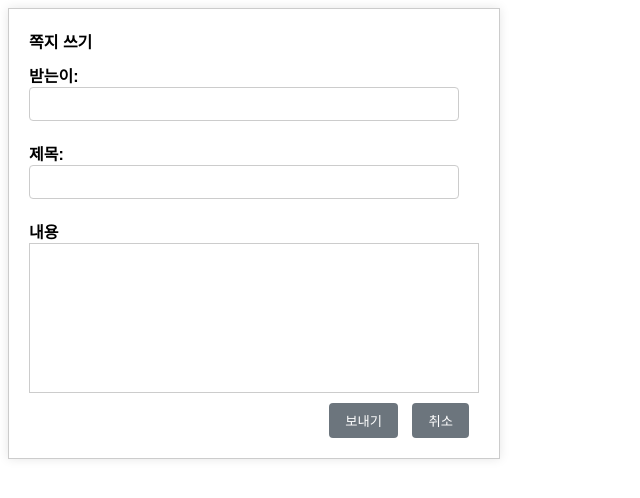
After one commit to Mokki0701/UFC, a Spring app: page /common/main/messageSend in a window 1280 px wide. The commit adds this page. Shown: the top 498 px of the page, without its empty margins (0-640 px from the left). Run offline with Thymeleaf, Linux system fonts and the light colour scheme; the template is opened without the code that fills it, so the values that code supplies are empty; some of the project's set-up classes (security, data sources, template engines, error pages and the like) are left out, and stand-ins take their place.

Commit message:
일단 쪽지 기능 완성 이름 눌러서 쪽지 보내기및 차단기능 시도

```diff
--- a/UFC/src/main/java/edu/kh/cooof/message/model/dto/Message.java
+++ b/UFC/src/main/java/edu/kh/cooof/message/model/dto/Message.java
@@ -24,4 +24,6 @@ public class Message {
 
 	private String memberEmail;
 
+
+
 }
--- a/UFC/src/main/java/edu/kh/cooof/message/model/service/MessageService.java
+++ b/UFC/src/main/java/edu/kh/cooof/message/model/service/MessageService.java
@@ -13,4 +13,10 @@ public interface MessageService {
 
 	int deleteMessage(int messageNo);
 
+	Message detailMessage(int messageNo, int memberNO);
+
+	int sendMessage(Message message);
+
+
+
 }
--- a/UFC/src/main/resources/mappers/scheduling-mapper.xml
+++ b/UFC/src/main/resources/mappers/scheduling-mapper.xml
@@ -1,6 +1,6 @@
 <?xml version="1.0" encoding="UTF-8"?>
 <!DOCTYPE mapper PUBLIC "-//mybatis.org//DTD Mapper 3.0//EN " "http://mybatis.org/dtd/mybatis-3-mapper.dtd" >
-<mapper namespace="edu.kh.cooof.websocket.model.mapper.SchedulingMapper">
+<mapper namespace="edu.kh.cooof.common.scheduler.mapper.SchedulingMapper">
 
 
 	<select id="selectLessonImageNames" resultType="string">
--- /dev/null
+++ b/UFC/src/main/resources/templates/common/main/messageSend.html
@@ -0,0 +1,156 @@
+<!DOCTYPE html>
+<html lang="ko">
+<head>
+    <meta charset="UTF-8">
+    <meta name="viewport" content="width=device-width, initial-scale=1.0">
+    <title>쪽지 쓰기</title>
+    <style>
+        #messageSendPopup {
+            width: 450px;
+            padding: 20px;
+            background: white;
+            border: 1px solid #ccc;
+            box-shadow: 0 0 10px rgba(0, 0, 0, 0.1);
+            font-family: Arial, sans-serif;
+            position: relative; /* 부모 요소가 relative여야 absolute 위치 지정이 가능 */
+        }
+        #messageSendPopup h2 {
+            margin: 0 0 10px 0;
+            font-size: 16px;
+        }
+        #messageSendPopup label {
+            display: block;
+            margin-bottom: 5px;
+            font-weight: bold;
+        }
+        #messageSendPopup .message-info {
+            margin-bottom: 10px;
+        }
+        #messageSendPopup .message-content {
+            width: 100%;
+            height: 150px;
+            border: 1px solid #ccc;
+            padding: 10px;
+            box-sizing: border-box;
+            margin-bottom: 10px;
+            overflow-y: auto;
+        }
+        #messageSendPopup .button-container {
+            text-align: right;
+        }
+        #messageSendPopup button {
+            padding: 8px 16px;
+            margin-right: 10px;
+            border: none;
+            border-radius: 4px;
+            background-color: #007bff;
+            color: white;
+            cursor: pointer;
+        }
+        #messageSendPopup button[type="button"] {
+            background-color: #6c757d;
+        }
+        #messageSendPopup .closeMessageSend-button {
+            position: absolute;
+            top: 10px;
+            right: 10px;
+            background-color: transparent;
+            border: none;
+            font-size: 20px;
+            cursor: pointer;
+            color: #000; /* 버튼 텍스트 색상을 검정색으로 설정 */
+            border-radius: 50%;
+            width: 30px;
+            height: 30px;
+            line-height: 30px;
+            text-align: center;
+            border: 1px solid #000; /* 버튼 테두리를 검정색으로 설정 */
+        }
+        #messageSendPopup .closeMessageSend-button:hover {
+            background-color: #f2f2f2; /* 버튼에 마우스를 올렸을 때 배경색 변경 */
+        }
+        /* input 태그 스타일링 */
+        #messageSendPopup input[type="text"] {
+            width: calc(100% - 20px);
+            padding: 8px;
+            border: 1px solid #ccc;
+            border-radius: 4px;
+            box-sizing: border-box;
+            margin-bottom: 10px;
+            font-size: 14px;
+        }
+    </style>
+</head>
+<body>
+    <div id="messageSendPopup">
+        <h2>쪽지 쓰기</h2>
+        <div class="messageSendForm">
+            <div>
+                <div class="message-info"><strong>받는이:</strong>
+                    <span class="member-email" th:if="${memberEmail != null}" th:text="${memberEmail}"></span>
+                    <input class="member-email" type="text" th:if="${memberEmail == null}">
+                </div>
+                <div class="message-info"><strong>제목:</strong><input type="text" id="messageTitle"></div>
+                <div><strong>내용</strong></div>
+                <div class="message-content" contenteditable="true" id="messageContent"></div>
+                <div class="button-container">
+                    <button type="button" onclick="sendMessage()">보내기</button>
+                    <button type="button" onclick="if (confirm('정말 닫으시겠습니까?')) { window.close(); }">취소</button>
+                </div>
+            </div>
+        </div>
+    </div>
+</body>
+
+<script>
+
+
+    function sendMessage() {
+
+        const memberEmailElements = document.querySelectorAll(".member-email");
+        let memberEmail = "";
+
+        memberEmailElements.forEach(element => {
+            if (element.style.display !== "none") {
+                memberEmail = element.textContent || element.value; // textContent for span, value for input
+            }
+        });
+
+        const messageTitle = document.querySelector("#messageTitle").value;
+        const messageContent = document.querySelector("#messageContent").innerText;
+
+
+
+        const obj = {
+            "memberEmail" : memberEmail,
+            "messageTitle"  : messageTitle,
+            "messageContent": messageContent
+        };
+
+        fetch("/message/sendMessage",{
+            method: "POST",
+            headers: {
+                "Content-Type": "application/json"
+            },
+            body: JSON.stringify(obj)
+        })
+        .then(response => response.text())
+        .then(result => {
+
+            if(result > 0){
+                alert("메시지 발송 성공!");
+            }
+
+            window.close();
+        })
+        .catch(error => {
+            console.error("Error:", error);
+        });
+
+
+    }
+
+
+
+</script>
+</html>
--- a/UFC/src/main/resources/templates/lib/book/bookList.html
+++ b/UFC/src/main/resources/templates/lib/book/bookList.html
@@ -40,7 +40,7 @@
                     </div>
                 </div>
 
-                <!-- <div class="pagination-container" th:object="${pagination}">
+                <div class="pagination-container" th:object="${pagination}">
                     <li><button th:onclick="'paginationSelect(1)'">&lt;&lt;</button></li>
                     <li><button th:onclick="'paginationSelect(' + *{prevPage} + ')'">&lt;</button></li>
                     <th:block th:each="i : *{#numbers.sequence(startPage,endPage)}">
@@ -51,7 +51,7 @@
                     </th:block>
                     <li><button th:onclick="'paginationSelect(' + *{nextPage} + ')'">&gt;</button></li>
                     <li><button th:onclick="'paginationSelect(' + *{maxPage} + ')'">&gt;&gt;</button></li>
-                </div> -->
+                </div>
             </div>
         </div>
     </div>
```
Also changed, not shown: UFC/src/main/java/edu/kh/cooof/message/controller/MessageController.java (+42 -0 lines), UFC/src/main/java/edu/kh/cooof/message/model/mapper/MessageMapper.java (+11 -0 lines), UFC/src/main/java/edu/kh/cooof/message/model/service/MessageServiceImpl.java (+29 -0 lines), UFC/src/main/resources/mappers/lib/message-mapper.xml (+40 -1 lines), UFC/src/main/resources/static/js/common/message.js (+84 -0 lines), UFC/src/main/resources/templates/common/main/message.html (+13 -4 lines), UFC/src/main/resources/templates/common/main/messageDetail.html (added, +105 -0 lines), UFC/src/main/resources/templates/index.html (+6 -1 lines).
